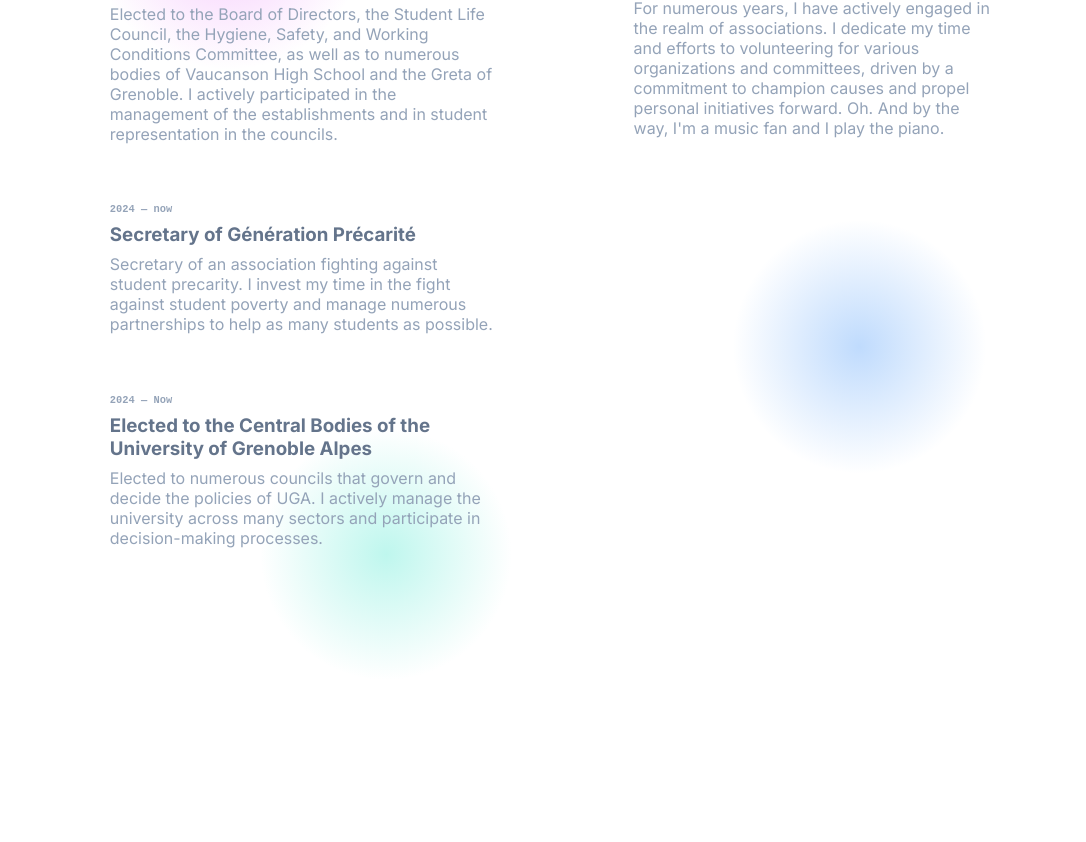
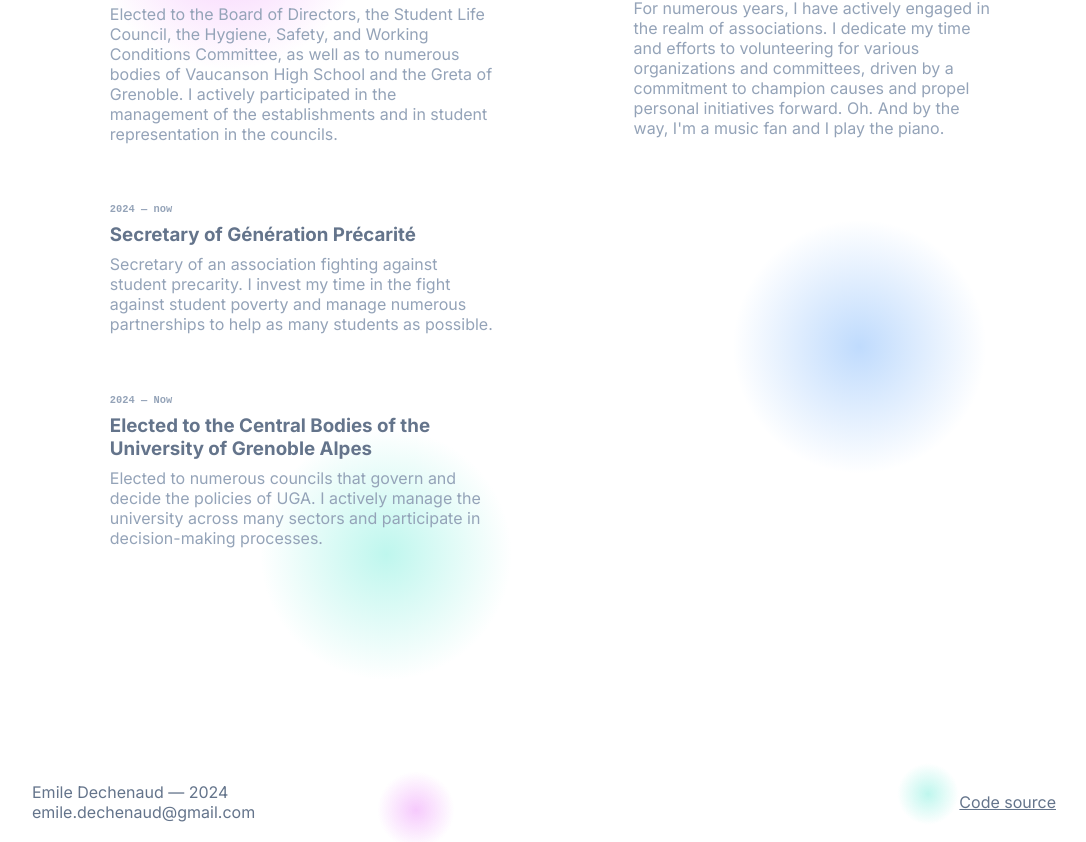
Before and after one commit to Wiwok/wiwok.github.io, a React (Create React App) app: page / in a window 1280 px wide. Shown: the part 2724-3566 px from the top of the page, without its empty margins (96-1182 px from the left). Before the commit the page ends 3486 px from the top, so only its background shows below. Built offline with nearby package versions, Linux system fonts and the light colour scheme.

Commit message:
Added a footer

```diff
--- a/src/App.tsx
+++ b/src/App.tsx
@@ -90,6 +90,17 @@ function App() {
 					</p>
 				</div>
 			</div>
+			<div className="Footer">
+				<div>
+					<span>Emile Dechenaud — 2024</span>
+					<span>emile.dechenaud@gmail.com</span>
+				</div>
+				<div>
+					<a target="_blank" rel="noreferrer" href="https://github.com/Wiwok/wiwok.github.io">
+						Code source
+					</a>
+				</div>
+			</div>
 		</div>
 	);
 }
--- a/src/index.scss
+++ b/src/index.scss
@@ -267,3 +267,25 @@ a {
 		color: #94a3b8;
 	}
 }
+
+.Footer {
+	display: flex;
+	align-items: center;
+	justify-content: space-between;
+	height: 10vh;
+	width: 80%;
+	padding: 0 10%;
+	background-color: transparent;
+	backdrop-filter: blur(100px);
+	background: radial-gradient(circle at 40% 60%, rgba(232, 121, 249, 0.4), transparent 5%, transparent),
+		radial-gradient(circle at 80% 40%, rgba(94, 234, 212, 0.4), transparent 3%, transparent);
+	background-position: center;
+	color: #64748b;
+	& > div {
+		display: flex;
+		flex-direction: column;
+		& > a {
+			text-decoration: underline;
+		}
+	}
+}
```
